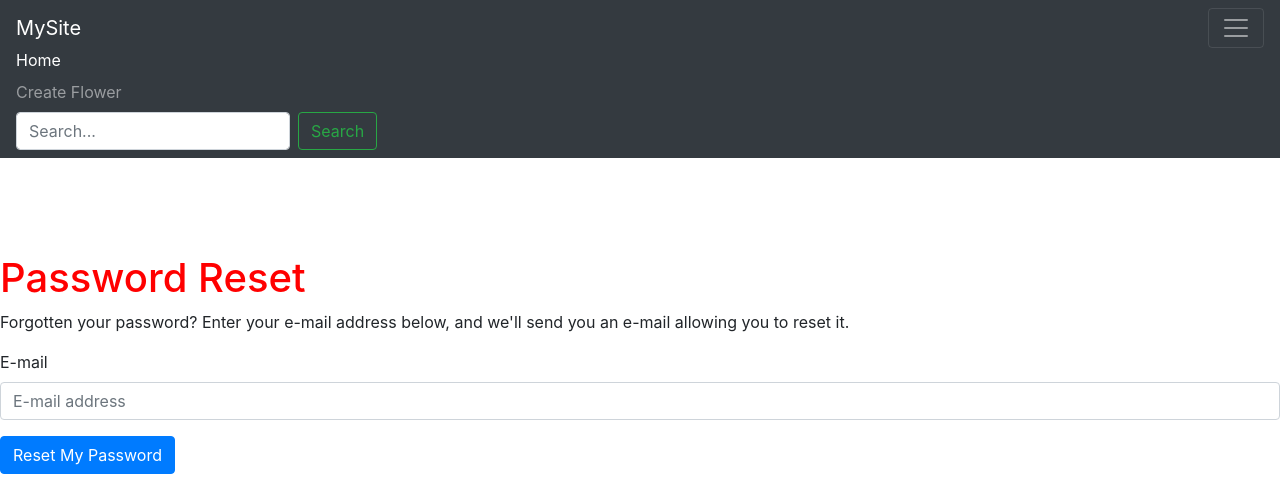
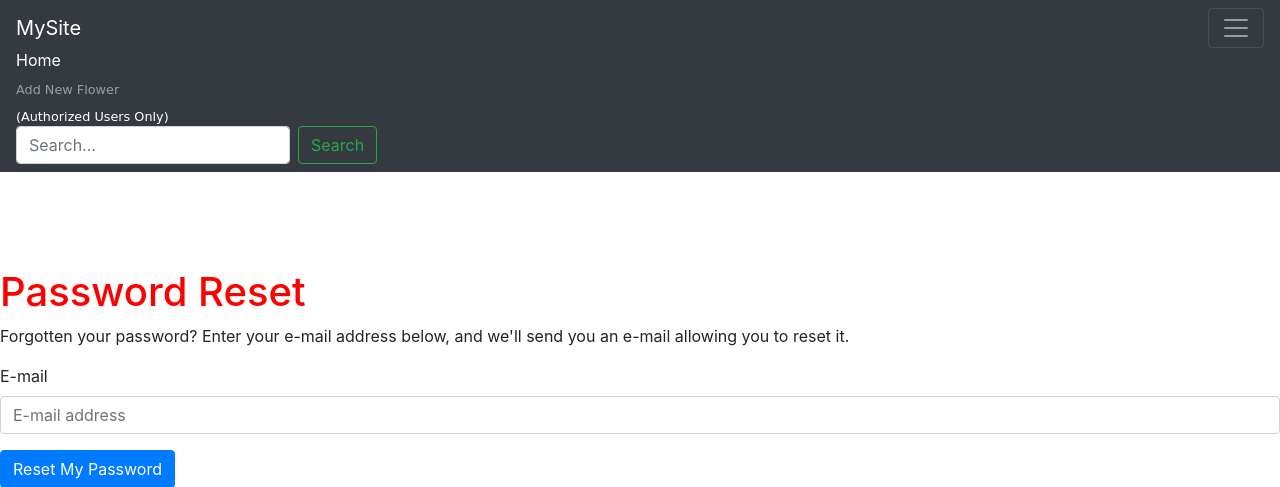
Before and after one commit to fisayoadegun/Django-CRUD-operations-and-Authentication, a Django app: page /accounts/password/reset/ in a window 1280 px wide, after a click that opens the changed part. Shown: the top 487 px of the page. Run offline with Django 3.2, Linux system fonts and the light colour scheme; parts of the project's set-up code (start-up, migrations or seed data) failed here and were passed over; some libraries are stand-ins or nearby versions.

Commit message:
made some changes in logout.html, password

```diff
--- a/scoopsite/settings.py
+++ b/scoopsite/settings.py
@@ -154,3 +154,8 @@ if os.environ.get('DEBUG') == 'TRUE':
     DEBUG = True
 elif os.environ.get('DEBUG') == 'FALSE':
     DEBUG = False
+# Heroku: Update database configuration from $DATABASE_URL.
+import dj_database_url
+
+db_from_env = dj_database_url.config(conn_max_age=500)
+DATABASES['default'].update(db_from_env)
--- a/templates/allauth/account/login.html
+++ b/templates/allauth/account/login.html
@@ -31,8 +31,8 @@
         <ul class="navbar-nav mr-auto">
             <li><a style="color:white" href="">Home</a></li>
             <li class="nav-item"> <!-- here -->
-            <a class="nav-link" href="flowercreate/">
-            Create Flower
+            <p style="left:0; color:white; font-size:0.8rem; padding:0; margin:0; font-family: 'Playball', cursive;">
+                <a class="nav-link" href="flowercreate/">Add New Flower</a>(Authorized Users Only)</p>
             </a>
             </li>
         </ul>
--- a/templates/allauth/account/logout.html
+++ b/templates/allauth/account/logout.html
@@ -31,8 +31,8 @@
         <ul class="navbar-nav mr-auto">
             <li><a style="color:white" href="">Home</a></li>
             <li class="nav-item"> <!-- here -->
-            <a class="nav-link" href="flowercreate/">
-            Create Flower
+            <p style="left:0; color:white; font-size:0.8rem; padding:0; margin:0; font-family: 'Playball', cursive;">
+                <a class="nav-link" href="flowercreate/">Add New Flower</a>(Authorized Users Only)</p>
             </a>
             </li>
         </ul>
--- a/templates/allauth/account/password_change.html
+++ b/templates/allauth/account/password_change.html
@@ -31,8 +31,8 @@
         <ul class="navbar-nav mr-auto">
             <li><a style="color:white" href="">Home</a></li>
             <li class="nav-item"> <!-- here -->
-            <a class="nav-link" href="flowercreate/">
-            Create Flower
+            <p style="left:0; color:white; font-size:0.8rem; padding:0; margin:0; font-family: 'Playball', cursive;">
+                <a class="nav-link" href="flowercreate/">Add New Flower</a>(Authorized Users Only)</p>
             </a>
             </li>
         </ul>
--- a/templates/allauth/account/password_reset.html
+++ b/templates/allauth/account/password_reset.html
@@ -31,9 +31,8 @@
         <ul class="navbar-nav mr-auto">
             <li><a style="color:white" href="">Home</a></li>
             <li class="nav-item"> <!-- here -->
-            <a class="nav-link" href="flowercreate/">
-            Create Flower
-            </a>
+            <p style="left:0; color:white; font-size:0.8rem; padding:0; margin:0; font-family: 'Playball', cursive;">
+                <a class="nav-link" href="flowercreate/">Add New Flower</a>(Authorized Users Only)</p>
             </li>
         </ul>
 
--- a/templates/allauth/account/signup.html
+++ b/templates/allauth/account/signup.html
@@ -31,9 +31,8 @@
         <ul class="navbar-nav mr-auto">
             <li><a style="color:white" href="">Home</a></li>
             <li class="nav-item"> <!-- here -->
-            <a class="nav-link" href="flowercreate/">
-            Create Flower
-            </a>
+            <p style="left:0; color:white; font-size:0.8rem; padding:0; margin:0; font-family: 'Playball', cursive;">
+                <a class="nav-link" href="flowercreate/">Add New Flower</a>(Authorized Users Only)</p>
             </li>
         </ul>
 
```
